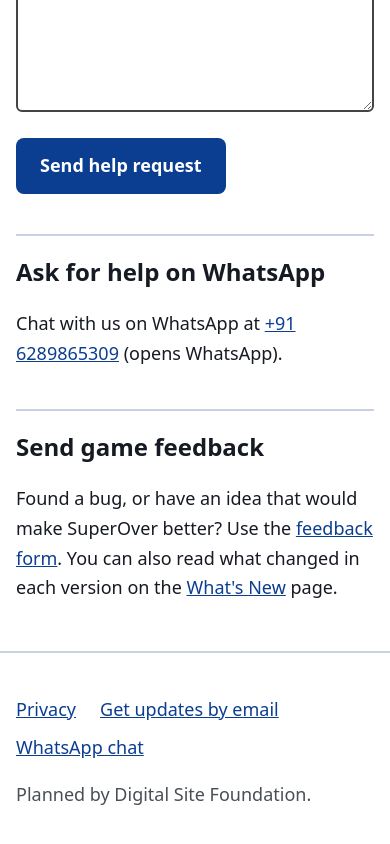
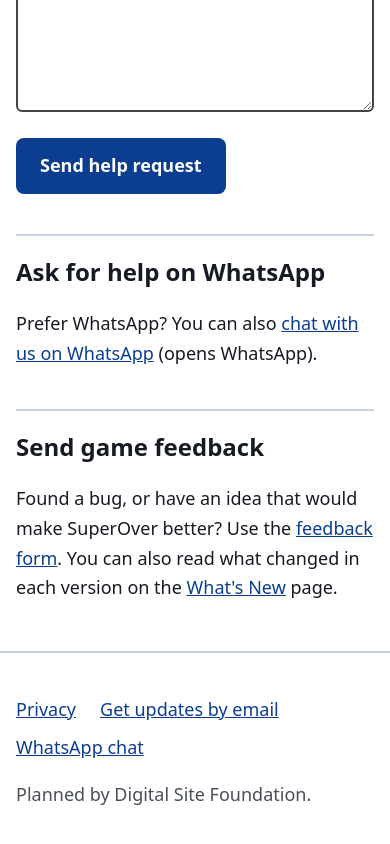
Before and after one commit to superover-ci/superover-ci.github.io, a plain HTML site: page help-and-feedback.html in a window 390 px wide. Shown: the part 1266-2110 px from the top of the page. Drawn offline with Linux system fonts and the light colour scheme.

Commit message:
Help page: show Chat on WhatsApp instead of the phone number

```diff
--- a/help-and-feedback.html
+++ b/help-and-feedback.html
@@ -63,7 +63,7 @@
 
 <section aria-labelledby="h-whatsapp">
   <h2 id="h-whatsapp">Ask for help on WhatsApp</h2>
-  <p>Chat with us on WhatsApp at <a href="https://wa.me/916289865309">+91 6289865309</a> (opens WhatsApp).</p>
+  <p>Prefer WhatsApp? You can also <a href="https://wa.me/916289865309" aria-label="Chat with us on WhatsApp">chat with us on WhatsApp</a> (opens WhatsApp).</p>
 </section>
 
 <section aria-labelledby="h-feedback">
```
